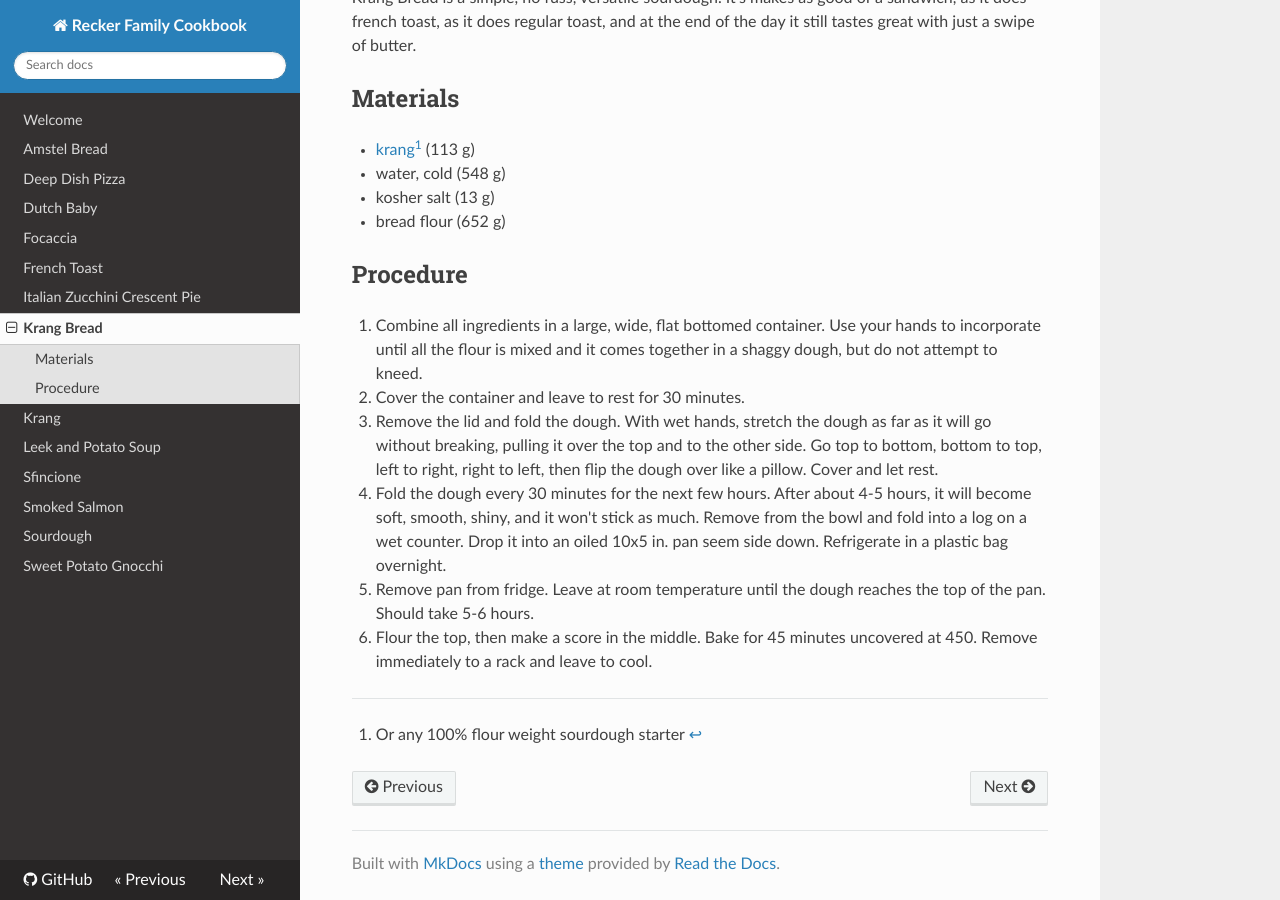
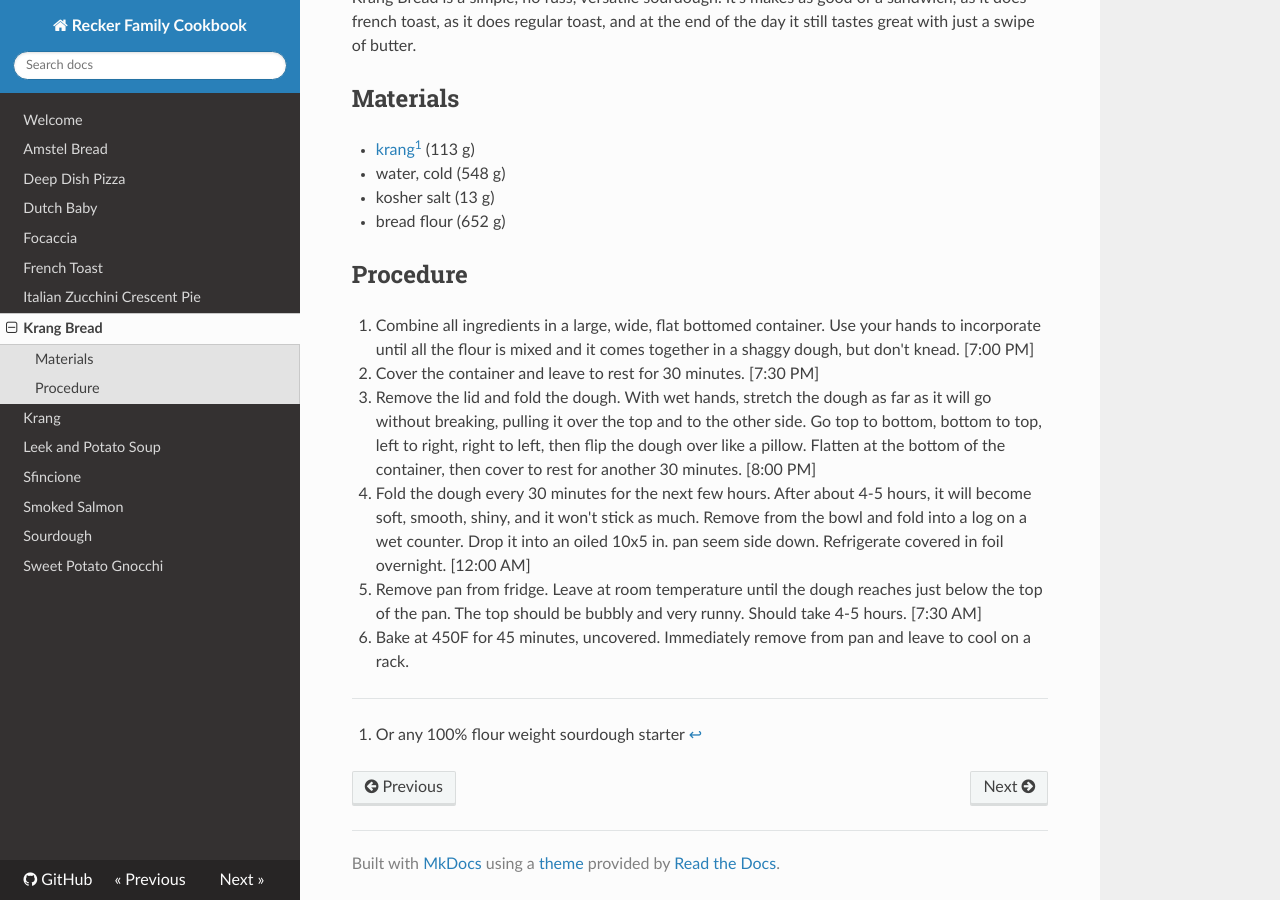
Before and after one commit to arecker/cookbook, an MkDocs documentation site: the page built from recipes/krang-bread.md, in a window 1280 px wide and 900 px high, scrolled down 1174 px. Built offline with MkDocs 1.6.1, drawn with Linux system fonts in a browser that asks for light colours; nearby versions of some CDN libraries.

Commit message:
Krang bread: modify procedure

```diff
--- a/recipes/krang-bread.md
+++ b/recipes/krang-bread.md
@@ -22,27 +22,28 @@ butter.
 
 1. Combine all ingredients in a large, wide, flat bottomed container.
    Use your hands to incorporate until all the flour is mixed and it
-   comes together in a shaggy dough, but do not attempt to kneed.
+   comes together in a shaggy dough, but don't knead.  [7:00 PM]
 
-2. Cover the container and leave to rest for 30 minutes.
+2. Cover the container and leave to rest for 30 minutes. [7:30 PM]
 
 3. Remove the lid and fold the dough.  With wet hands, stretch the
    dough as far as it will go without breaking, pulling it over the
    top and to the other side.  Go top to bottom, bottom to top, left
    to right, right to left, then flip the dough over like a pillow.
-   Cover and let rest.
+   Flatten at the bottom of the container, then cover to rest for
+   another 30 minutes. [8:00 PM]
 
 4. Fold the dough every 30 minutes for the next few hours.  After
    about 4-5 hours, it will become soft, smooth, shiny, and it won't
    stick as much.  Remove from the bowl and fold into a log on a wet
    counter.  Drop it into an oiled 10x5 in. pan seem side down.
-   Refrigerate in a plastic bag overnight.
+   Refrigerate covered in foil overnight. [12:00 AM]
 
 5. Remove pan from fridge.  Leave at room temperature until the dough
-   reaches the top of the pan.  Should take 5-6 hours.
+   reaches just below the top of the pan.  The top should be bubbly
+   and very runny.  Should take 4-5 hours. [7:30 AM]
 
-6. Flour the top, then make a score in the middle.  Bake for 45
-   minutes uncovered at 450.  Remove immediately to a rack and leave
-   to cool.
+6. Bake at 450F for 45 minutes, uncovered.  Immediately remove from
+   pan and leave to cool on a rack.
 
 [krang]: krang.md
```
